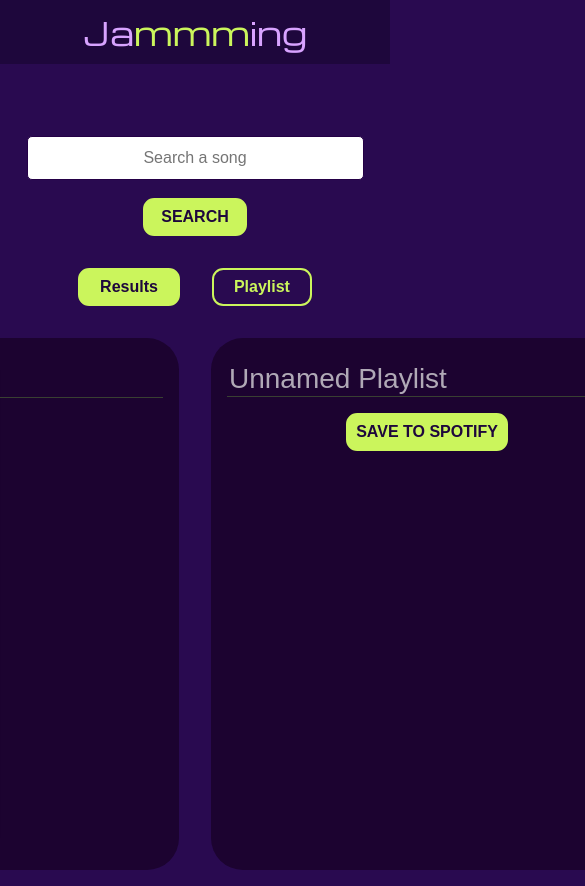
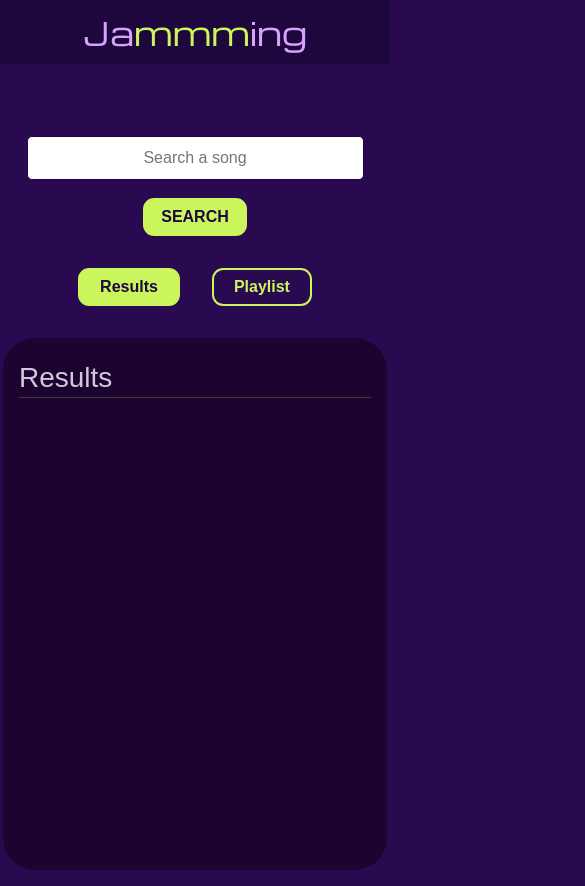
Before and after one commit to magentawitch/Jammming, a React (Vite) app: page / in a window 390 px wide. Shown: the top 886 px of the page, 585 px wide, since content can reach past the window. Built offline with nearby package versions, Linux system fonts and the light colour scheme; sample sign-in values are in the browser's storage.

Commit message:
Added Responsability
On SearchResults, Playlist and SelectionTab

```diff
--- a/src/App.jsx
+++ b/src/App.jsx
@@ -1,4 +1,4 @@
-import { useState } from 'react'
+import { useState, useEffect } from 'react'
 import Header from './Header/Header';
 import SearchBar from './SearchBar/SearchBar';
 import SelectionTabs from './SelectionTabs/SelectionTabs';
@@ -9,8 +9,18 @@ import styles from './App.module.css'
 
 function App() {
   const [playlist, setPlaylist] = useState([]);
+  const [userInput, setUserInput] = useState();
+  const [activeTab, setActiveTab] = useState("resultsTab");
+  const [isSmallScreen, setIsSmallScreen] = useState(window.innerWidth <= 910);
 
-  const [userInput, setUserInput] = useState();
+  useEffect(() => {
+    const handleResize = () => {
+      setIsSmallScreen(window.innerWidth <= 910);
+    };
+
+    window.addEventListener("resize", handleResize);
+    return () => window.removeEventListener("resize", handleResize);
+  }, []);
 
   const handleAddTrack = (trackSelected) => {
     setPlaylist((prev) => [...prev, trackSelected]);
@@ -29,6 +39,10 @@ function App() {
     setUserInput(input);
   }
 
+  const handleTabSelection = tab => {
+      setActiveTab(tab);
+  }
+
 
 
 
@@ -36,10 +50,10 @@ function App() {
     <>
     <Header />
     <SearchBar onUserInput={handleUserInput} />
-    <SelectionTabs />
+    <SelectionTabs onTabSelection={handleTabSelection} activeTab={activeTab}/>
     <div className={styles.tracklistsContainer}>
-      <SearchResults onAddTrack={handleAddTrack} userInput={userInput} />
-      <Playlist playlist={playlist} onRemoveTrack={handleRemoveTrack} onSavePlaylist={handleSavePlaylist} />
+      <SearchResults onAddTrack={handleAddTrack} userInput={userInput}  activeTab={activeTab} isSmallScreen={isSmallScreen} />
+      <Playlist playlist={playlist} onRemoveTrack={handleRemoveTrack} onSavePlaylist={handleSavePlaylist} activeTab={activeTab} isSmallScreen={isSmallScreen} />
     </div>
 
     </>
--- a/src/Playlist/Playlist.jsx
+++ b/src/Playlist/Playlist.jsx
@@ -22,7 +22,7 @@ function Playlist(props) {
 
 
     return (
-        <div className={styles.container}>
+        <div className={props.isSmallScreen ?  props.activeTab === "playlistTab" ? styles.container : styles.hide : styles.container}>
             <form onSubmit={e => e.preventDefault()}>
                 <input className={styles.inputTitle} type="text" placeholder="Unnamed Playlist" value={playlistTitle} onChange={({ target }) => setPlaylistTitle(target.value)} />
             </form>
--- a/src/Playlist/Playlist.module.css
+++ b/src/Playlist/Playlist.module.css
@@ -13,6 +13,10 @@
     overflow-x: scroll;
     background-color: #170025bd;
     border-radius: 2rem;
+}
+
+.hide {
+    display: none;
 }
 
 form {
@@ -39,3 +43,10 @@ form {
 .inputTitle::placeholder {
     color: #b0a9b6;
 }
+
+@media only screen and (max-width: 500px) {
+    .container {
+        min-width: 22rem;
+        max-width: 22rem;
+    }
+}
--- a/src/SearchResults/SearchResults.jsx
+++ b/src/SearchResults/SearchResults.jsx
@@ -64,7 +64,7 @@ function SearchResults(props) {
 
 
     return (
-        <div className={styles.container}>
+        <div className={props.isSmallScreen ?  props.activeTab === "resultsTab" ? styles.container : styles.hide : styles.container}>
             <div className={styles.titleContainer}>
             <h2 className={styles.sectionTitle}>Results</h2>
             </div>
--- a/src/SearchResults/SearchResults.module.css
+++ b/src/SearchResults/SearchResults.module.css
@@ -11,6 +11,10 @@
     overflow: scroll;
     background-color: #170025bd;
     border-radius: 2rem;
+}
+
+.hide {
+    display: none;
 }
 
 .titleContainer {
@@ -27,3 +31,10 @@
     color: #d1c9d9;
     font-family: Arial;
 }
+
+@media only screen and (max-width: 500px) {
+    .container {
+        min-width: 22rem;
+        max-width: 22rem;
+    }
+}
--- a/src/SelectionTabs/SelectionTabs.jsx
+++ b/src/SelectionTabs/SelectionTabs.jsx
@@ -2,17 +2,15 @@ import React, { useState } from "react";
 import styles from "./SelectionTabs.module.css";
 
 function SelectionTabs(props) {
-    const [currentButton, setCurrentButton] = useState("resultsButton");
 
-
-    const setActiveTab = buttonType => {
-        setCurrentButton(buttonType);
+    const setActiveTab = tab => {
+        props.onTabSelection(tab);
     }
 
     return (
         <div className={styles.container}>
-            <button className={currentButton === "resultsButton" ? styles.selectedButton : styles.unselectedButton} onClick={() => setActiveTab("resultsButton")}>Results</button>
-            <button className={currentButton === "playlistButton" ? styles.selectedButton : styles.unselectedButton} onClick={() => setActiveTab("playlistButton")}>Playlist</button>
+            <button className={props.activeTab === "resultsTab" ? styles.selectedButton : styles.unselectedButton} onClick={() => setActiveTab("resultsTab")}>Results</button>
+            <button className={props.activeTab === "playlistTab" ? styles.selectedButton : styles.unselectedButton} onClick={() => setActiveTab("playlistTab")}>Playlist</button>
         </div>
     )
 }
--- a/src/SelectionTabs/SelectionTabs.module.css
+++ b/src/SelectionTabs/SelectionTabs.module.css
@@ -4,7 +4,7 @@
     display: none;
 }
 
-@media only screen and (max-width: 800px) {
+@media only screen and (max-width: 910px) {
     .container {
         display: flex;
         justify-content: center;
--- a/src/Track/Track.module.css
+++ b/src/Track/Track.module.css
@@ -60,3 +60,10 @@
   border: none;
   font-size: 0.9rem;
 }
+
+@media only screen and (max-width: 500px) {
+    .track {
+        min-width: 22rem;
+        max-width: 22rem;
+    }
+}
```
